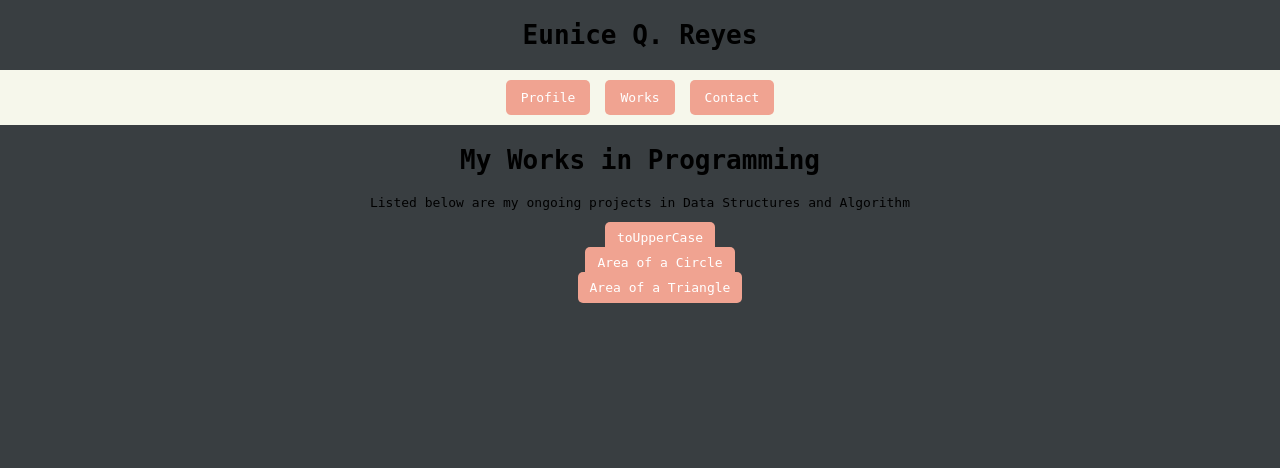
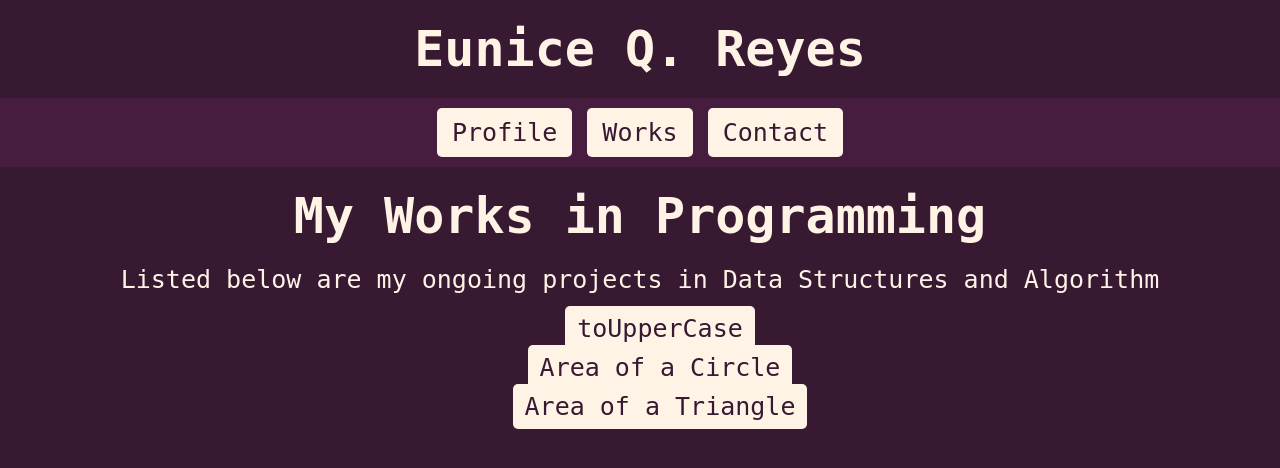
Before and after one commit to Babbsrey22/personal_webfolio, a Flask app: page / in a window 1280 px wide. Shown: the top 468 px of the page. Run offline with Flask 3, Linux system fonts and the light colour scheme.

Commit message:
Design update

```diff
--- a/templates/index.html
+++ b/templates/index.html
@@ -4,14 +4,15 @@
     <title>Home Page</title>
     <style>
         body {
-            background-color: #393e41;
-            font-family: monospace;
+            background-color: #381932;
+            font-family: monospace; /* change font size it's ugly asl */
+            font-size: 25px;
             margin: 0;
             padding: 0;
         }
 
         nav {
-            background-color: #f6f7eb;
+            background-color: #461d3e;
             padding: 10px;
             text-align: center;
         }
@@ -30,28 +31,28 @@
 
         nav ul li a {
             text-decoration: none;
-            color: white;
-            background-color: #f0a391;
+            color: #381932;
+            background-color: #fff3e6;
             padding: 10px 15px;
             border-radius: 5px;
             transition: 0.3s;
         }
 
         nav ul li a:hover {
-            background-color: #e7ebbf;
+            background-color: #e4d0bb;
         }
 
         ul li a {
             text-decoration: none;
-            color: white;
-            background-color: #f0a391;
+            color: #381932;
+            background-color: #fff3e6;
             padding: 8px 12px;
             border-radius: 5px;
             transition: 0.3s;
         }
 
         ul li a:hover {
-            background-color: #dc8571;
+            background-color: #e4d0bb;
         }
 
         h1, p {
@@ -71,7 +72,7 @@
     </style>
 </head>
 <body>
-    <h1>Eunice Q. Reyes</h1>
+    <h1 style="color: #fff3e6;">Eunice Q. Reyes</h1>
 
     <nav>
         <ul>
@@ -82,8 +83,8 @@
     </nav>
 
 
-    <h1>My Works in Programming</h1>
-    <p>Listed below are my ongoing projects in Data Structures and Algorithm</p>
+    <h1 style="color: #fff3e6;">My Works in Programming</h1>
+    <p style="color: #fff3e6;">Listed below are my ongoing projects in Data Structures and Algorithm</p>
 
     <ul>
         <li><a href="/works">toUpperCase</a></li>
```
Also changed, not shown: templates/profile.html (+18 -3 lines).
